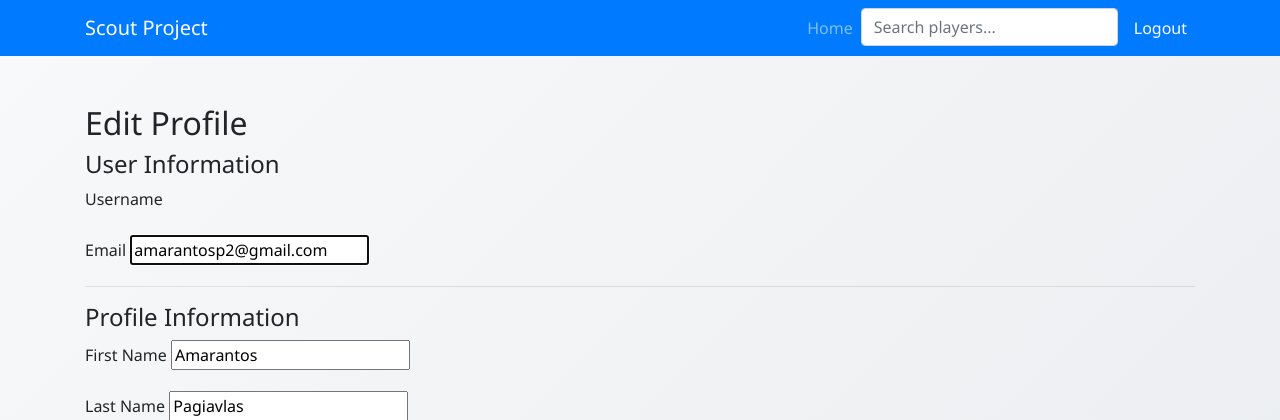
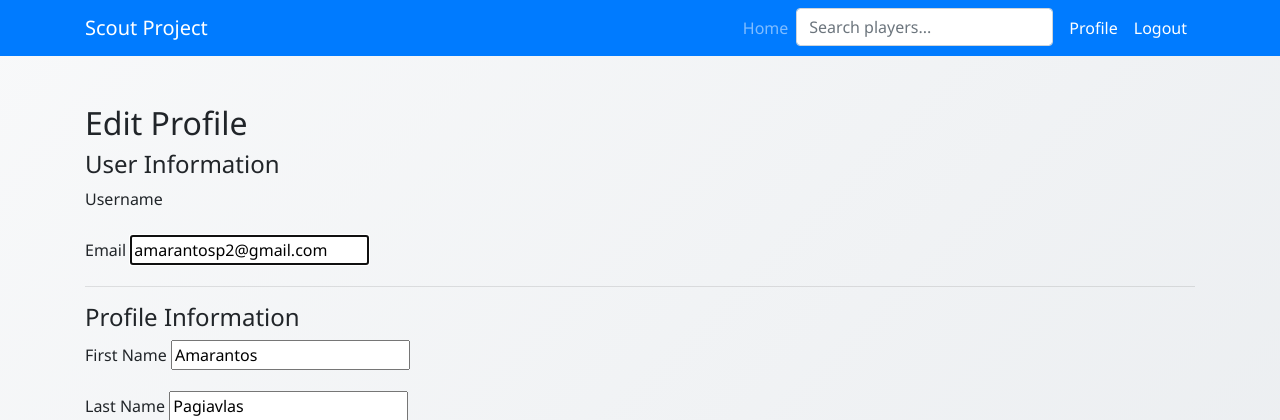
Before and after one commit to AmarantosPagiavlas03/Self-Project, a Django app: page /scout_app/profile/edit/ in a window 1280 px wide. Shown: the top 420 px of the page. Run offline with Django 5.2, Linux system fonts and the light colour scheme; a user stored in the database is signed in; data comes from the database, SQL or seed files in the repository; some libraries are stand-ins or nearby versions.

Commit message:
Adding Profile To the NavBar

```diff
--- a/django_scout/scout_project/scout_app/templates/navbar.html
+++ b/django_scout/scout_project/scout_app/templates/navbar.html
@@ -22,6 +22,9 @@
                 </li>
                 {% endif %}
                 <li class="nav-item active">
+                    <a class="nav-link" href="{% url 'scout_app:dashboard' %}">Profile</a>
+                </li>
+                <li class="nav-item active">
                     <a class="nav-link" href="{% url 'logout' %}">Logout</a>
                 </li>
             </ul>
```
